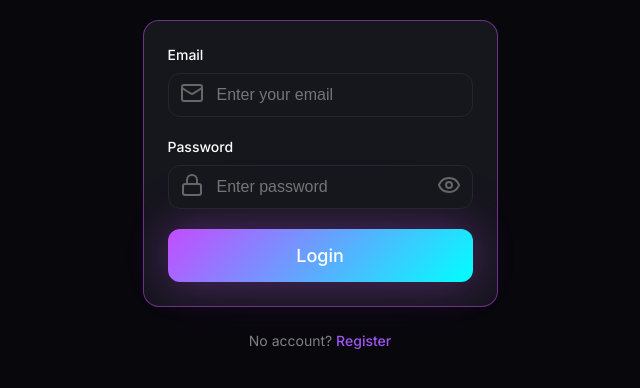
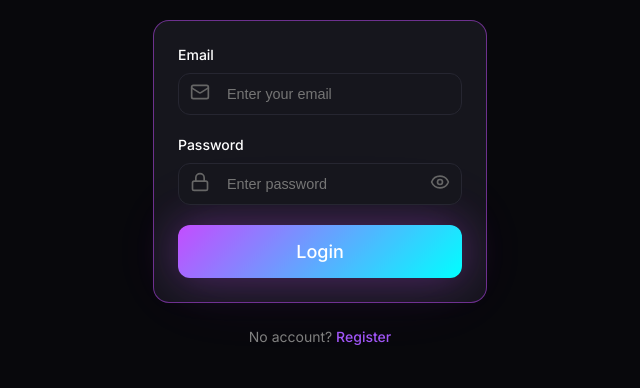
Before and after one commit to ansivgit/fe-course-2025Q3-final, a React (Vite) app: page / in a window 1280 px wide. Shown: the top 388 px of the page, without its empty margins (320-960 px from the left). Built offline with nearby package versions, Linux system fonts and the light colour scheme; a web font is replaced by a local one.

Commit message:
feat: change styles

```diff
--- a/src/components/input/input.module.css
+++ b/src/components/input/input.module.css
@@ -21,7 +21,7 @@
   padding: 0.75rem 1rem;
   border-radius: 0.75rem;
   border: 1px solid var(--color-gray-800);
-  font-size: 100%;
+  font-size: 0.9rem;
   width: 100%;
   transition: all 0.3s ease;
 
@@ -54,4 +54,8 @@
     pointer-events: auto;
     cursor: pointer;
   }
+
+  img {
+    width: 20px;
+  }
 }
```
